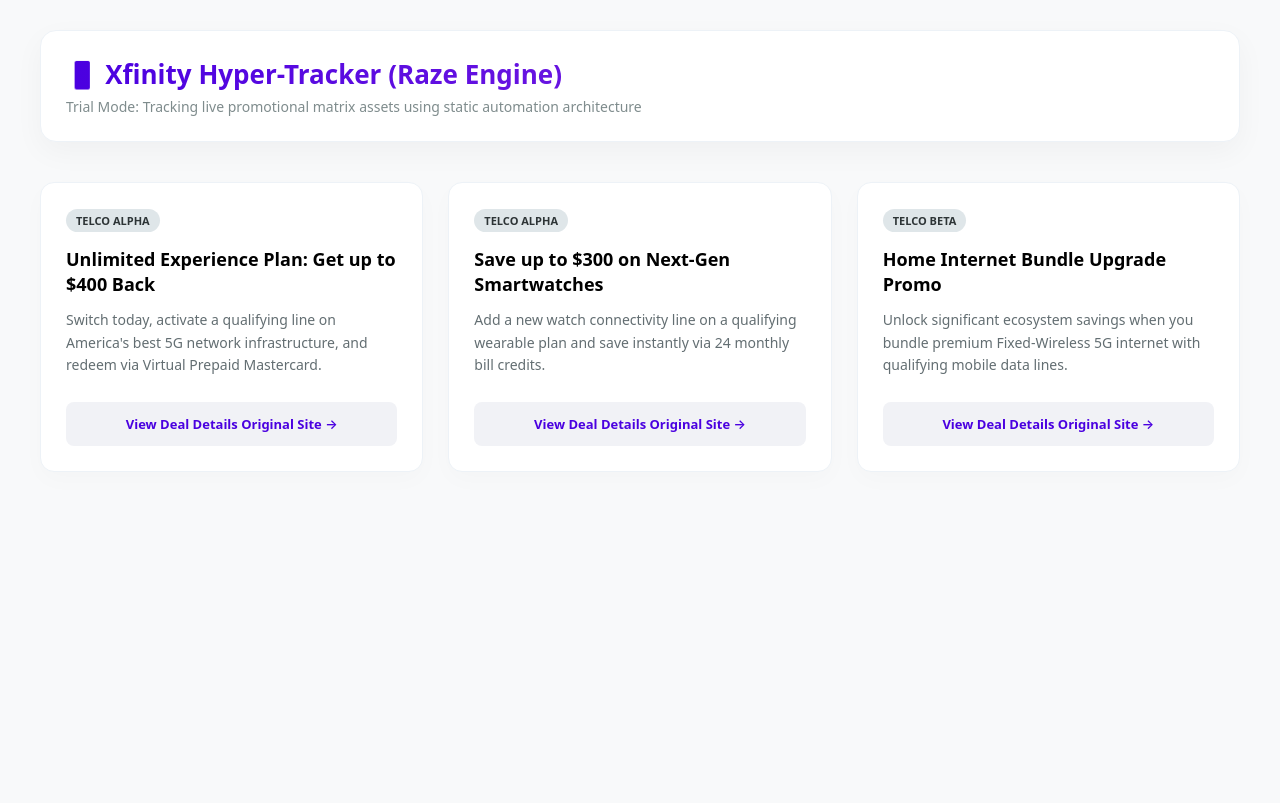
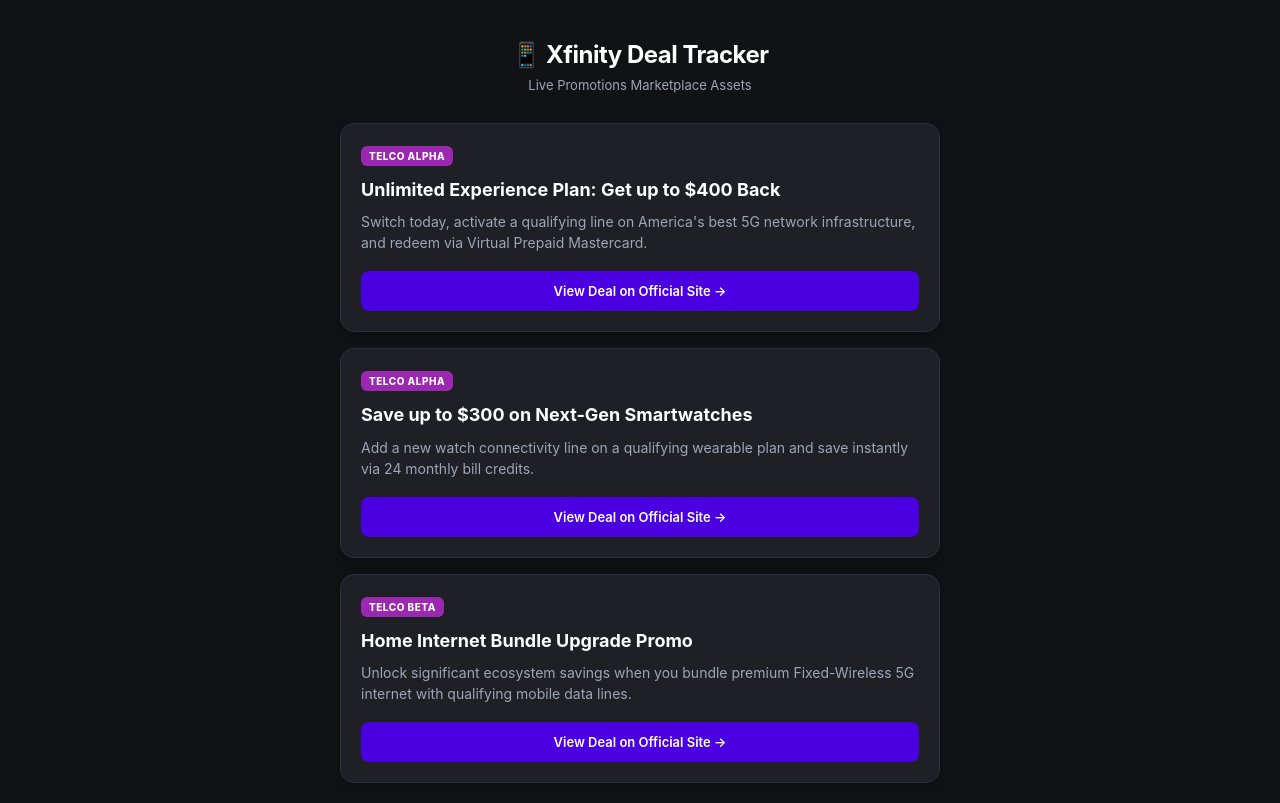
Before and after one commit to razeceasar-eng/telco-tracker, a plain HTML site: page index.html in a window 1280 px wide. Drawn offline with Linux system fonts and the light colour scheme.

Commit message:
Update index.html

```diff
--- a/index.html
+++ b/index.html
@@ -3,187 +3,158 @@
 <head>
     <meta charset="UTF-8">
     <meta name="viewport" content="width=device-width, initial-scale=1.0">
-    <title>Xfinity Hyper-Tracker (Raze Engine) (Trial)</title>
+    <title>Xfinity Promo Hub</title>
+
+    <link rel="manifest" href="./manifest.json">
+    <meta name="theme-color" content="#4a00e0">
+    <meta name="apple-mobile-web-app-capable" content="yes">
+    <meta name="apple-mobile-web-app-status-bar-style" content="black-translucent">
+    <link rel="apple-touch-icon" href="https://img.icons8.com/fluency/192/ffffff/phone.png">
+
     <style>
         :root {
             --primary: #4a00e0;
-            --accent: #8e2de2;
-            --bg: #f8f9fa;
-            --text: #2d3436;
+            --accent: #ff007f;
+            --bg: #111215;
+            --card-bg: #1e2026;
+            --text-main: #ffffff;
+            --text-sub: #a0a5b5;
         }
         body {
-            font-family: system-ui, -apple-system, BlinkMacSystemFont, sans-serif;
-            background: var(--bg);
-            color: var(--text);
+            font-family: -apple-system, BlinkMacSystemFont, "Segoe UI", Roboto, sans-serif;
+            background-color: var(--bg);
+            color: var(--text-main);
             margin: 0;
-            padding: 30px 15px;
+            padding: 20px 15px;
+            -webkit-user-select: none; /* Emulate a native app feel */
         }
-        .app-wrapper {
-            max-width: 1200px;
+        .app-container {
+            max-width: 600px;
             margin: 0 auto;
         }
-
-        /* Header Dashboard Panel */
-        .control-panel {
-            background: #fff;
-            padding: 25px;
-            border-radius: 16px;
-            box-shadow: 0 10px 30px rgba(0,0,0,0.04);
-            margin-bottom: 40px;
-            border: 1px solid #edf2f7;
+        .header {
+            text-align: center;
+            padding: 20px 0 30px;
         }
-        .brand-header h1 {
-            margin: 0 0 5px 0;
-            font-size: 26px;
-            background: linear-gradient(to right, var(--primary), var(--accent));
-            -webkit-background-clip: text;
-            -webkit-text-fill-color: transparent;
+        .header h1 {
+            font-size: 24px;
+            margin: 0 0 8px 0;
+            letter-spacing: -0.5px;
         }
-        .brand-header p {
+        .header p {
+            color: var(--text-sub);
+            font-size: 13px;
             margin: 0;
-            color: #7f8c8d;
-            font-size: 14px;
         }
-
-        /* Grid Framework */
         .grid {
-            display: grid;
-            grid-template-columns: repeat(auto-fill, minmax(320px, 1fr));
-            gap: 25px;
+            display: flex;
+            flex-direction: column;
+            gap: 16px;
         }
         .card {
-            background: #fff;
+            background-color: var(--card-bg);
             border-radius: 14px;
-            padding: 25px;
-            box-shadow: 0 8px 24px rgba(0,0,0,0.02);
-            display: flex;
-            flex-direction: column;
-            justify-content: space-between;
-            border: 1px solid #edf2f7;
-            transition: transform 0.2s;
+            padding: 20px;
+            box-shadow: 0 4px 12px rgba(0,0,0,0.2);
+            border: 1px solid #2a2e3d;
         }
-        .card:hover {
-            transform: translateY(-4px);
+        .badge {
+            font-size: 10px;
+            font-weight: 800;
+            text-transform: uppercase;
+            padding: 4px 8px;
+            border-radius: 6px;
+            display: inline-block;
+            margin-bottom: 12px;
+            letter-spacing: 0.5px;
         }
-        .provider-pill {
-            background: #dfe6e9;
-            color: #2d3436;
-            font-size: 11px;
-            font-weight: bold;
-            padding: 4px 10px;
-            border-radius: 20px;
-            display: inline-block;
-            margin-bottom: 15px;
-            text-transform: uppercase;
-        }
+        /* Color code badges based on Xfinity department */
+        .mobile-badge { background-color: #00bcd4; color: #000; }
+        .internet-badge { background-color: #9c27b0; color: #fff; }
+        .now-badge { background-color: #ff9800; color: #000; }
+
         .card-title {
-            margin: 0 0 12px 0;
             font-size: 18px;
-            color: #000;
-            line-height: 1.4;
+            margin: 0 0 10px 0;
+            line-height: 1.3;
+            font-weight: 700;
         }
         .card-desc {
-            color: #636e72;
+            color: var(--text-sub);
             font-size: 14px;
-            line-height: 1.6;
-            margin: 0 0 25px 0;
+            line-height: 1.5;
+            margin: 0 0 18px 0;
         }
-
-        /* Direct Action Hyperlink Button */
-        .deal-link {
+        .action-link {
+            display: block;
+            text-align: center;
+            background-color: var(--primary);
+            color: white;
             text-decoration: none;
-            background: #f1f2f6;
-            color: var(--primary);
-            text-align: center;
             padding: 12px;
             border-radius: 8px;
+            font-size: 13px;
             font-weight: 600;
-            font-size: 13px;
-            display: block;
-            transition: all 0.2s;
-            border: 1px solid transparent;
+            transition: background 0.2s;
         }
-        .deal-link:hover {
-            background: #fff;
-            border-color: var(--primary);
-        }
-
-        /* System Error Message Container */
-        .system-note {
-            grid-column: 1 / -1;
-            text-align: center;
-            background: #fff3cd;
-            color: #856404;
-            padding: 20px;
-            border-radius: 8px;
-            border: 1px solid #ffeeba;
-            line-height: 1.6;
-        }
-        .system-note ol {
-            text-align: left;
-            display: inline-block;
-            margin-top: 10px;
-            padding-left: 20px;
+        .action-link:hover {
+            background-color: #3700b3;
         }
     </style>
 </head>
 <body>
 
-    <div class="app-wrapper">
-        <div class="control-panel">
-            <div class="brand-header">
-                <h1>📱 Xfinity Hyper-Tracker (Raze Engine)</h1>
-                <p>Trial Mode: Tracking live promotional matrix assets using static automation architecture</p>
-            </div>
+    <div class="app-container">
+        <div class="header">
+            <h1>📱 Xfinity Deal Tracker</h1>
+            <p>Live Promotions Marketplace Assets</p>
         </div>
 
-        <div class="grid" id="display-matrix">
-            <p style="grid-column: 1/-1; text-align: center; color: #7f8c8d;">Initializing local client connection...</p>
+        <div class="grid" id="app-matrix">
+            <p style="text-align: center; color: var(--text-sub);">Loading active deals...</p>
         </div>
     </div>
 
     <script>
-        // Reads the shared promos.json data generated by the GitHub Actions pipeline
-        fetch('./promos.json?cache_bypass=' + Date.now())
+        // Register Service Worker for PWA compliance
+        if ('serviceWorker' in navigator) {
+            navigator.serviceWorker.register('./sw.js')
+                .then(() => console.log("Service Worker Registered Safely"))
+                .catch(err => console.error("Service worker registration failed:", err));
+        }
+
+        // Fetch data array
+        fetch('./promos.json?nocache=' + Date.now())
             .then(res => {
-                if(!res.ok) throw new Error("Primary database asset file (promos.json) not found yet.");
+                if(!res.ok) throw new Error("Awaiting backend pipeline execution cycle...");
                 return res.json();
             })
-            .then(data => renderPromotionMatrix(data))
+            .then(data => renderPWAInterface(data))
             .catch(err => {
-                document.getElementById('display-matrix').innerHTML = `
-                    <div class="system-note">
-                        <strong>🛠️ Setup Step Needed:</strong> ${err.message}<br>
-                        Because this is a secure trial repo, you just need to start the backend engine inside GitHub to create this file:<br>
-                        <ol>
-                            <li>Go to your project repository on <strong>GitHub.com</strong></li>
-                            <li>Click the <strong>Actions</strong> tab along the top menu</li>
-                            <li>Click <strong>Multi-Target Live Scraper</strong> in the left sidebar</li>
-                            <li>Click the <strong>Run workflow</strong> button on the right, and confirm</li>
-                        </ol>
-                        <br>Once the runtime finishes (about 60s), refresh this page to see your live data!
-                    </div>`;
+                document.getElementById('app-matrix').innerHTML = `
+                    <p style="text-align:center; color: var(--text-sub); padding:20px;">
+                        ${err.message}<br><br>
+                        <span style="font-size:12px;">Trigger your GitHub Actions workflow manually to generate data.</span>
+                    </p>`;
             });
 
-        function renderPromotionMatrix(items) {
-            const matrix = document.getElementById('display-matrix');
-            matrix.innerHTML = ''; // Flush placeholder logs
+        function renderPWAInterface(promotions) {
+            const container = document.getElementById('app-matrix');
+            container.innerHTML = '';
 
-            if(items.length === 0) {
-                matrix.innerHTML = '<p style="grid-column: 1/-1; text-align: center;">No active promos caught in the cluster filters right now.</p>';
-                return;
-            }
+            promotions.forEach(item => {
+                // Determine CSS badge layout context mapping
+                let badgeClass = 'internet-badge';
+                if(item.provider.toLowerCase().includes('mobile')) badgeClass = 'mobile-badge';
+                if(item.provider.toLowerCase().includes('now')) badgeClass = 'now-badge';
 
-            items.forEach(item => {
-                matrix.innerHTML += `
+                container.innerHTML += `
                     <div class="card">
-                        <div>
-                            <span class="provider-pill">${item.provider}</span>
-                            <h3 class="card-title">${item.title}</h3>
-                            <p class="card-desc">${item.description}</p>
-                        </div>
-                        <a href="${item.source_url}" target="_blank" rel="noopener noreferrer" class="deal-link">
-                            View Deal Details Original Site →
+                        <span class="badge ${badgeClass}">${item.provider}</span>
+                        <h3 class="card-title">${item.title}</h3>
+                        <p class="card-desc">${item.description}</p>
+                        <a href="${item.source_url}" target="_blank" rel="noopener noreferrer" class="action-link">
+                            View Deal on Official Site →
                         </a>
                     </div>
                 `;
```
